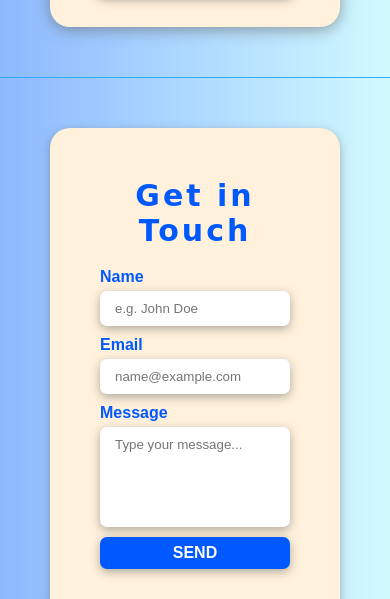
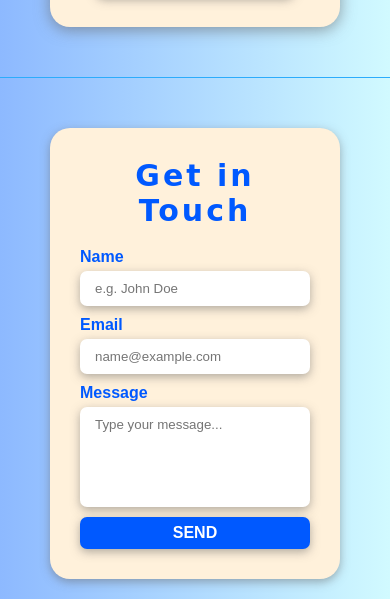
Before and after one commit to noobchirag69/Learn_2_Ace, a plain HTML site: page index.html in a window 390 px wide. Shown: the part 3416-4015 px from the top of the page. Drawn offline with Linux system fonts and the light colour scheme; a web font is replaced by a local one.

Commit message:
Second Commit

```diff
--- a/responsive.css
+++ b/responsive.css
@@ -38,4 +38,7 @@
     .about-info h2, .about-benefits h2, .contact form h1 {
         font-size: 30px;
     }
+    .contact form {
+        padding: 30px;
+    }
 }
```
